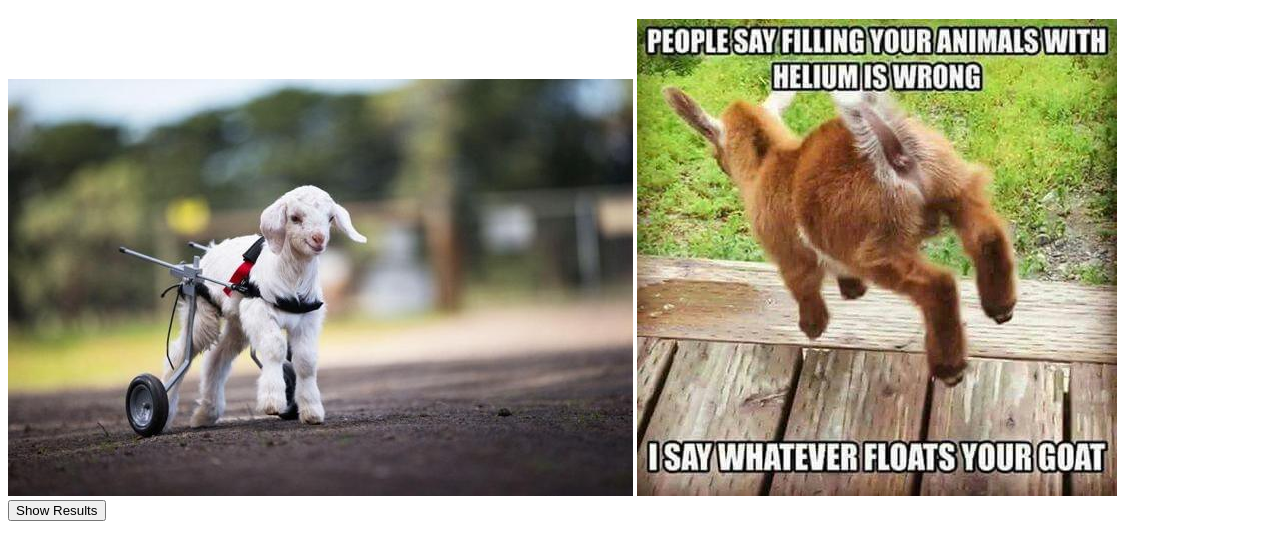
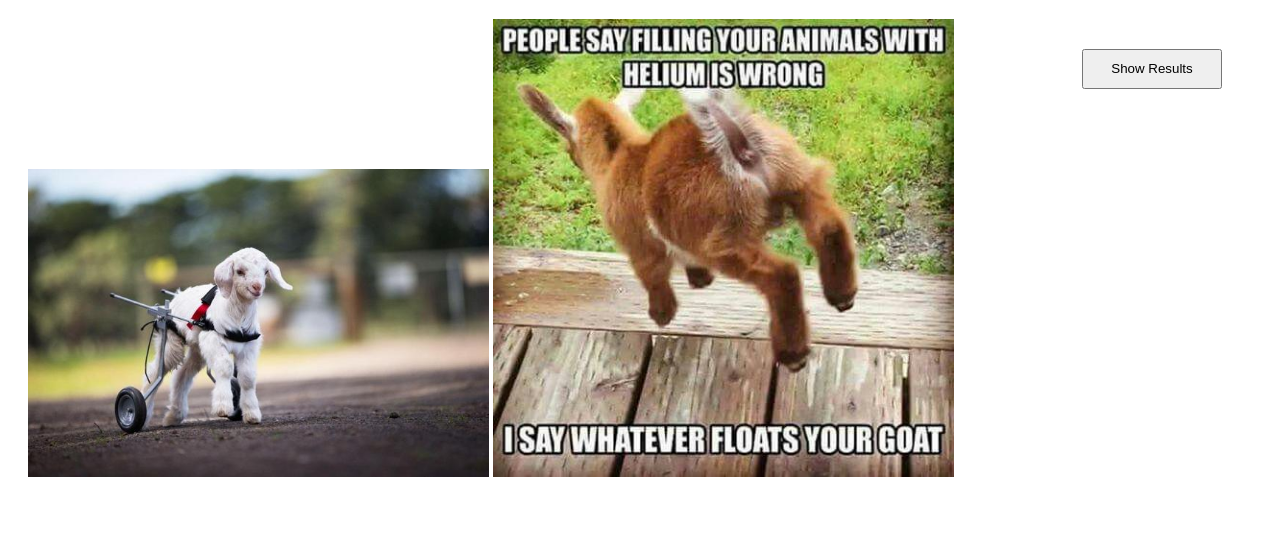
Before and after one commit to rmccrear/all-the-goats, a plain HTML site: page index.html in a window 1280 px wide. Shown: the part 61-620 px from the top of the page. Drawn offline with Linux system fonts and the light colour scheme.

Commit message:
grid layout

```diff
--- a/css/styles.css
+++ b/css/styles.css
@@ -0,0 +1,26 @@
+
+main {
+    display: grid;
+    grid-template-columns: 1fr 200px;
+    grid-template-rows: 100px 1fr;
+    margin: 0 20px;
+}
+
+img {
+    width: 45%;
+}
+
+#voting-area {
+    grid-row: 1/3;
+}
+
+#show-results-button {
+    grid-row: 1/2;
+    grid-column: 2/3;
+    margin: 30px;
+}
+
+#results-area {
+    grid-row: 2/3;
+    grid-column: 2/3;
+}
--- a/index.html
+++ b/index.html
@@ -6,6 +6,7 @@
     <meta http-equiv="X-UA-Compatible" content="IE=edge">
     <meta name="viewport" content="width=device-width, initial-scale=1.0">
     <title>All the Goats</title>
+    <link rel="stylesheet" href="./css/styles.css">
 </head>
 <body>
     <header>
@@ -17,8 +18,7 @@
             <img id="goat2" />
         </section>
         <button id="show-results-button">Show Results</button>
-        <section id="results-area">
-        </section>
+        <section id="results-area"></section>
     </main>
 
     <script src="./js/app.js"></script>
--- a/js/app.js
+++ b/js/app.js
@@ -56,13 +56,13 @@ function handleGoatClick(event) {
     event.preventDefault();
     let target = event.target;
     let goatName = target.alt;
-
+    console.log(goatName);
     // TODO, I have the goat's name
     //       I want the goat object
     let theBestGoat;
     for(let i=0; i<goatArray.length; i++) {
         let goat = goatArray[i];
-        if(goat.name === goatName) {
+        if(goat.name === target.alt) {
             theBestGoat = goat;
         }
     }
```
